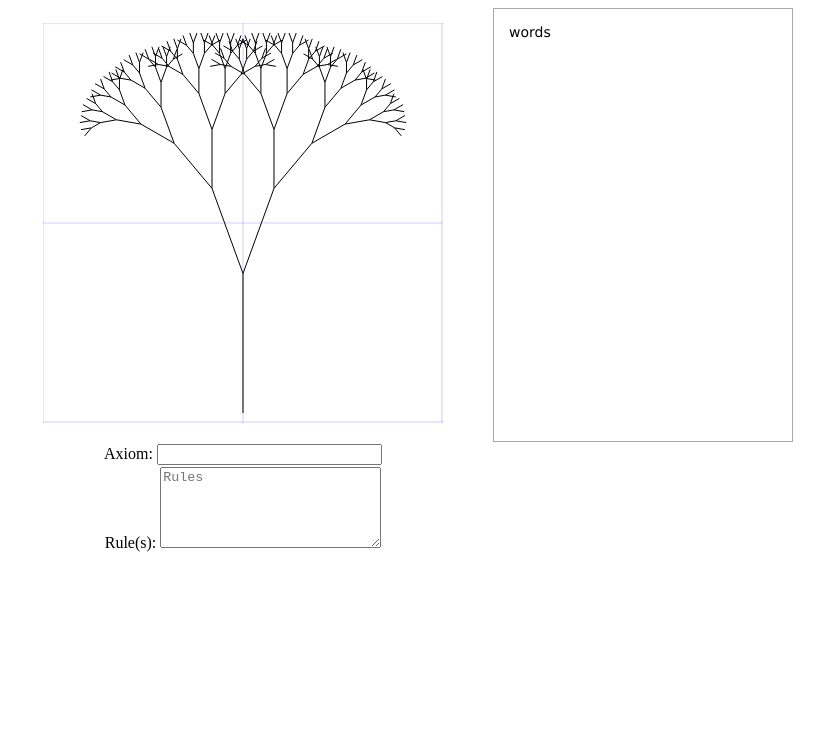
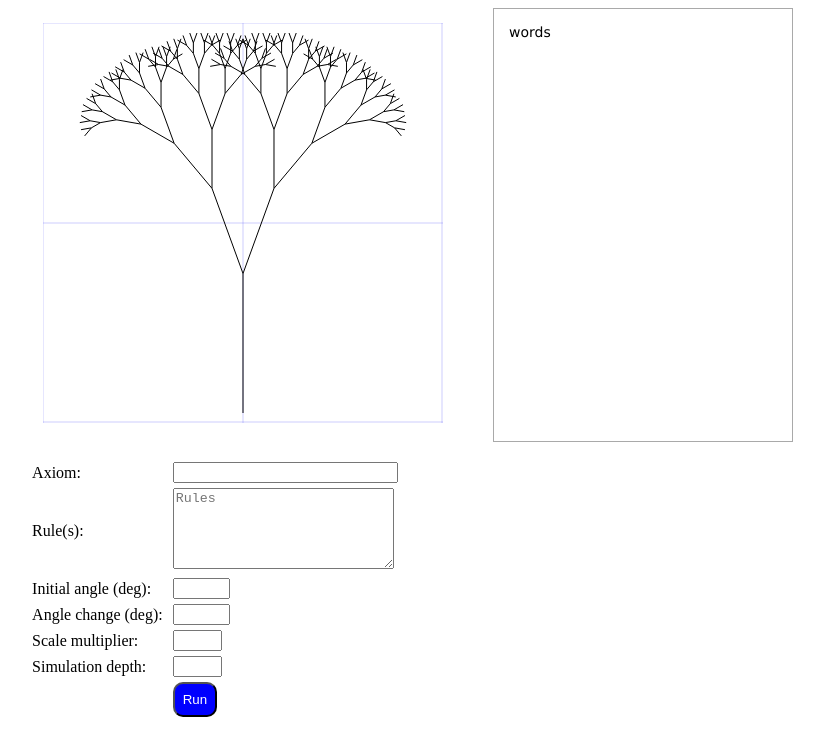
Before and after one commit to eliben/lsystem, a plain HTML site: page index.html in a window 1280 px wide. Shown: the whole page, without its empty margins (247-1071 px from the left). Drawn offline with Linux system fonts and the light colour scheme.

Commit message:
Reasonable layout done

```diff
--- a/index.html
+++ b/index.html
@@ -5,31 +5,16 @@
         display: grid;
         max-width: 800px;
         grid-template-columns: 5fr 3fr;
-        grid-template-rows: repeat(3, fit-content());
+        grid-template-rows: repeat(2, fit-content());
         grid-template-areas:
             "plotcanvas sidebar"
-            "axiom empty"
-            "rules empty"
+            "controls ."
     }
 
     .plotcanvas {
         grid-area: plotcanvas;
         justify-self: center;
         padding: 15px;
-    }
-
-    .axiom {
-        grid-area: axiom;
-        justify-self: center;
-        text-align: center;
-        padding-top: 2px;
-    }
-
-    .rules {
-        grid-area: rules;
-        justify-self: center;
-        text-align: center;
-        padding-top: 2px;
     }
 
     .sidebar {
@@ -41,8 +26,109 @@
         padding: 15px;
     }
 
-    .empty {
-        grid-area: empty;
+    .controls {
+        padding: 15px;
+        margin: 0 auto;
+        display: grid;
+        align-items: center;
+        grid-template-columns: 2fr 4fr;
+        grid-template-rows: repeat(7, fit-content());
+        grid-template-areas:
+            "axiom-label axiom"
+            "rules-label rules"
+            "initangle-label initangle"
+            "anglechange-label anglechange"
+            "scale-label scale"
+            "depth-label depth"
+            ". runbutton"
+    }
+
+    .control-label {
+        vertical-align: middle;
+        justify-self: left;
+        text-align: left;
+        padding-top: 5px;
+        padding-right: 10px;
+    }
+
+    .axiom-label {
+        grid-area: axiom-label;
+    }
+
+    .axiom {
+        grid-area: axiom;
+        justify-self: left;
+        text-align: center;
+        padding-top: 5px;
+    }
+
+    .rules-label {
+        grid-area: rules-label;
+    }
+
+    .rules {
+        grid-area: rules;
+        justify-self: left;
+        text-align: center;
+        padding-top: 5px;
+    }
+
+    .initangle-label {
+        grid-area: initangle-label;
+    }
+
+    .initangle {
+        grid-area: initangle;
+        justify-self: left;
+        text-align: center;
+        padding-top: 5px;
+    }
+
+    .anglechange-label {
+        grid-area: anglechange-label;
+    }
+
+    .anglechange {
+        grid-area: anglechange;
+        justify-self: left;
+        text-align: center;
+        padding-top: 5px;
+    }
+
+    .scale-label {
+        grid-area: scale-label;
+    }
+
+    .scale {
+        grid-area: scale;
+        justify-self: left;
+        text-align: center;
+        padding-top: 5px;
+    }
+
+    .depth-label {
+        grid-area: depth-label;
+    }
+
+    .depth {
+        grid-area: depth;
+        justify-self: left;
+        text-align: center;
+        padding-top: 5px;
+    }
+
+    .runbutton {
+        grid-area: runbutton;
+        justify-self: left;
+        text-align: center;
+        padding-top: 5px;
+    }
+
+    .runbutton-style {
+        background-color: blue;
+        color: white;
+        border-radius: 10px;
+        padding: 8px;
     }
 </style>
 
@@ -52,13 +138,19 @@
             <canvas id="plot"></canvas>
         </div>
         <div class="controls">
-            <div class="axiom">
-                Axiom: <input id="axiombox" size="25"></input>
-
-            </div>
-            <div class="rules">
-                Rule(s): <textarea id="rulesbox" rows="5" cols="25" placeholder="Rules"></textarea>
-            </div>
+            <div class="axiom-label control-label">Axiom:</div>
+            <div class="axiom"><input id="axiombox" size="25"></input></div>
+            <div class="rules-label control-label">Rule(s):</div>
+            <div class="rules"><textarea id="rulesbox" rows="5" cols="25" placeholder="Rules"></textarea></div>
+            <div class="initangle-label control-label">Initial angle (deg):</div>
+            <div class="initangle"><input id="initanglebox" size="4"></input></div>
+            <div class="anglechange-label control-label">Angle change (deg):</div>
+            <div class="anglechange"><input id="anglechangebox" size="4"></input></div>
+            <div class="scale-label control-label">Scale multiplier:</div>
+            <div class="scale"><input id="scalebox" size="3"></input></div>
+            <div class="depth-label control-label">Simulation depth:</div>
+            <div class="depth"><input id="depthbox" size="3"></input></div>
+            <div class="runbutton"><button id="run" class="runbutton-style" title="Run simulation">Run</button></div>
             <!-- Algorithm:
             <select id="algorithm" name="algorithm">
                 <option value="boxy">Boxy</option>
```
